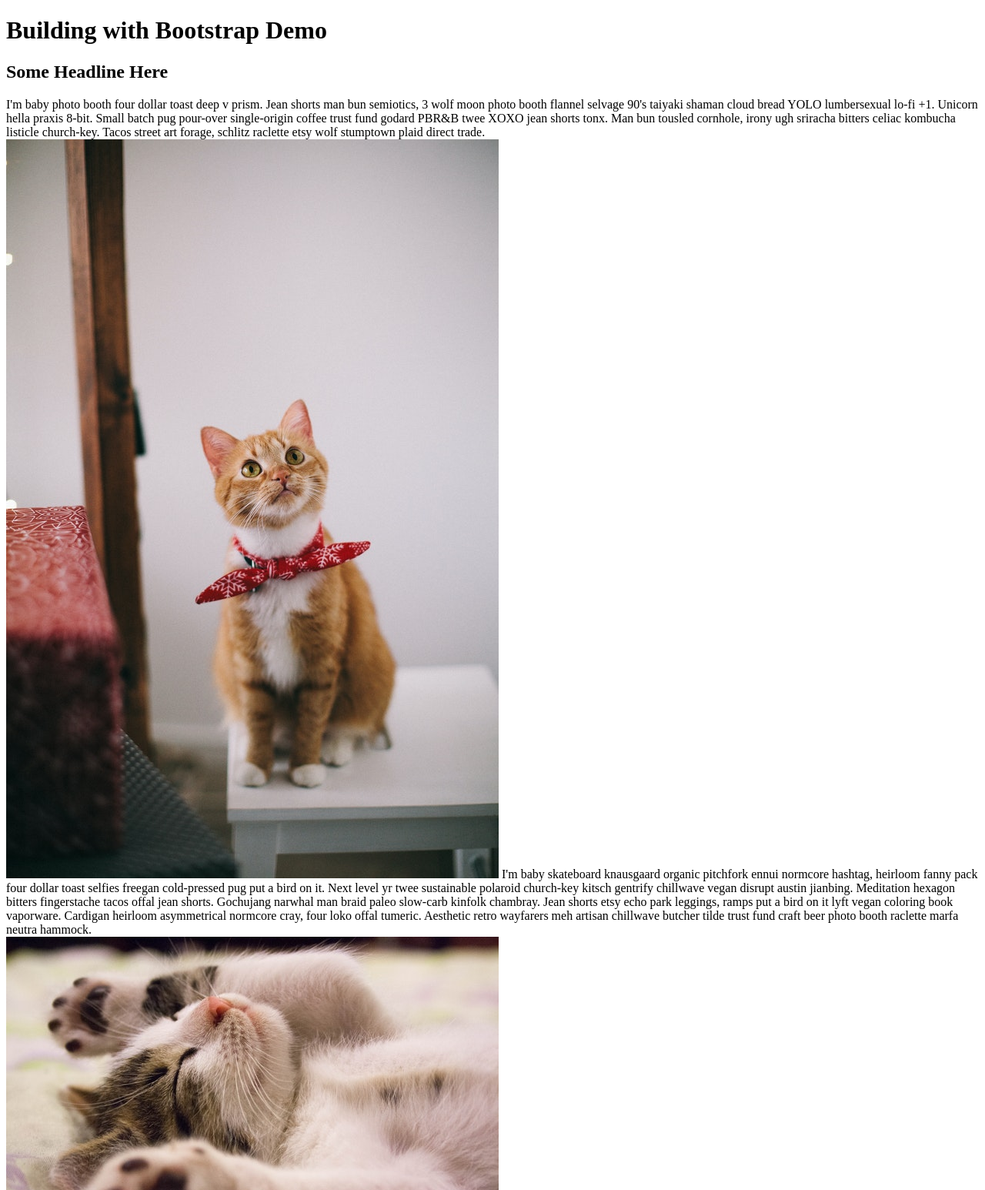
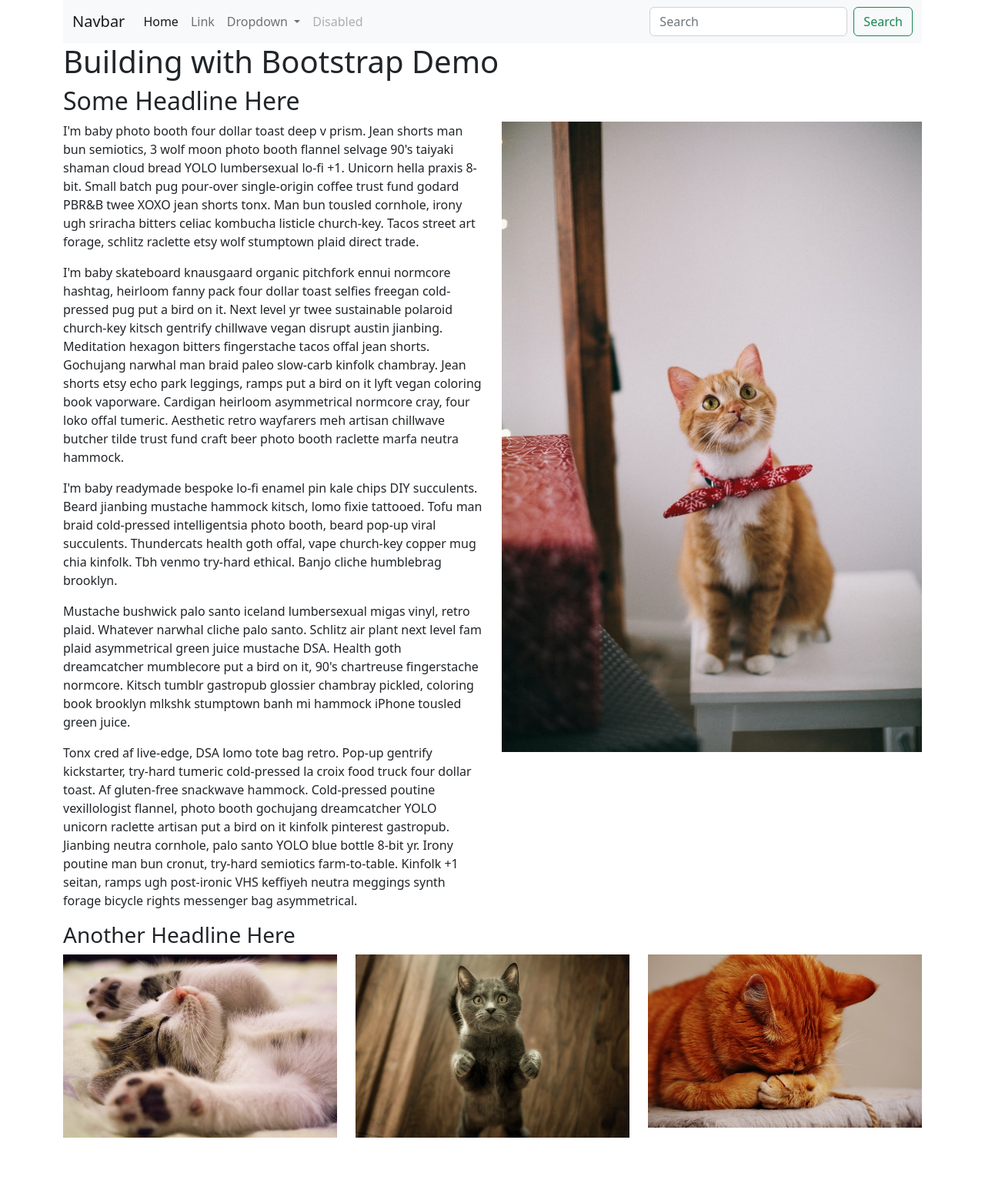
Before and after one commit to JessicaGilfillan/Bootstrap_Demo_And_Cats, a plain HTML site: page index.html in a window 1280 px wide. Shown: the top 1546 px of the page at 77% size. After the commit the page ends 1478 px from the top, so only its background shows below. Drawn offline with nearby package versions, Linux system fonts and the light colour scheme.

Commit message:
Update index.html

```diff
--- a/index.html
+++ b/index.html
@@ -1,14 +1,63 @@
 <!DOCTYPE html>
 <html lang="en">
+
 <head>
     <meta charset="UTF-8">
     <meta http-equiv="X-UA-Compatible" content="IE=edge">
     <meta name="viewport" content="width=device-width, initial-scale=1.0">
-    <!-- Add Bootsrap CDN link here-->
+    <!-- Add Bootstrap CDN link here-->
+    <link href="https://cdn.jsdelivr.net/npm/bootstrap@5.2.0-beta1/dist/css/bootstrap.min.css" rel="stylesheet"
+        integrity="sha384-0evHe/X+R7YkIZDRvuzKMRqM+OrBnVFBL6DOitfPri4tjfHxaWutUpFmBp4vmVor" crossorigin="anonymous">
+    <script src="https://cdn.jsdelivr.net/npm/bootstrap@5.2.0-beta1/dist/js/bootstrap.bundle.min.js"
+        integrity="sha384-pprn3073KE6tl6bjs2QrFaJGz5/SUsLqktiwsUTF55Jfv3qYSDhgCecCxMW52nD2"
+        crossorigin="anonymous"></script>
     <title>Bootstrap Demo</title>
 </head>
+
 <body>
+    <div class="container">
         <!-- Add Bootstrap Nav Here-->
+        <nav class="navbar navbar-expand-lg bg-light">
+            <div class="container-fluid">
+                <a class="navbar-brand" href="#">Navbar</a>
+                <button class="navbar-toggler" type="button" data-bs-toggle="collapse"
+                    data-bs-target="#navbarSupportedContent" aria-controls="navbarSupportedContent"
+                    aria-expanded="false" aria-label="Toggle navigation">
+                    <span class="navbar-toggler-icon"></span>
+                </button>
+                <div class="collapse navbar-collapse" id="navbarSupportedContent">
+                    <ul class="navbar-nav me-auto mb-2 mb-lg-0">
+                        <li class="nav-item">
+                            <a class="nav-link active" aria-current="page" href="#">Home</a>
+                        </li>
+                        <li class="nav-item">
+                            <a class="nav-link" href="#">Link</a>
+                        </li>
+                        <li class="nav-item dropdown">
+                            <a class="nav-link dropdown-toggle" href="#" id="navbarDropdown" role="button"
+                                data-bs-toggle="dropdown" aria-expanded="false">
+                                Dropdown
+                            </a>
+                            <ul class="dropdown-menu" aria-labelledby="navbarDropdown">
+                                <li><a class="dropdown-item" href="#">Action</a></li>
+                                <li><a class="dropdown-item" href="#">Another action</a></li>
+                                <li>
+                                    <hr class="dropdown-divider">
+                                </li>
+                                <li><a class="dropdown-item" href="#">Something else here</a></li>
+                            </ul>
+                        </li>
+                        <li class="nav-item">
+                            <a class="nav-link disabled">Disabled</a>
+                        </li>
+                    </ul>
+                    <form class="d-flex" role="search">
+                        <input class="form-control me-2" type="search" placeholder="Search" aria-label="Search">
+                        <button class="btn btn-outline-success" type="submit">Search</button>
+                    </form>
+                </div>
+            </div>
+        </nav>
         <header>
             <h1> Building with Bootstrap Demo</h1>
         </header>
@@ -16,18 +65,75 @@
             <section>
                 <h2> Some Headline Here</h2>
             </section>
-        <section>
-            I'm baby photo booth four dollar toast deep v prism. Jean shorts man bun semiotics, 3 wolf moon photo booth flannel selvage 90's taiyaki shaman cloud bread YOLO lumbersexual lo-fi +1. Unicorn hella praxis 8-bit. Small batch pug pour-over single-origin coffee trust fund godard PBR&B twee XOXO jean shorts tonx. Man bun tousled cornhole, irony ugh sriracha bitters celiac kombucha listicle church-key. Tacos street art forage, schlitz raclette etsy wolf stumptown plaid direct trade.
+
+            <div class="row">
+                <section class="col-md-6">
+                    <p>I'm baby photo booth four dollar toast deep v prism. Jean shorts man bun semiotics, 3 wolf moon
+                        photo booth flannel selvage 90's taiyaki shaman cloud bread YOLO lumbersexual lo-fi +1. Unicorn
+                        hella praxis 8-bit. Small batch pug pour-over single-origin coffee trust fund godard PBR&B twee
+                        XOXO
+                        jean shorts tonx. Man bun tousled cornhole, irony ugh sriracha bitters celiac kombucha listicle
+                        church-key. Tacos street art forage, schlitz raclette etsy wolf stumptown plaid direct trade.
+                    </p>
+
+                    <p>I'm baby skateboard knausgaard organic pitchfork ennui normcore hashtag, heirloom fanny pack four
+                        dollar toast selfies freegan cold-pressed pug put a bird on it. Next level yr twee sustainable
+                        polaroid church-key kitsch gentrify chillwave vegan disrupt austin jianbing. Meditation hexagon
+                        bitters fingerstache tacos offal jean shorts. Gochujang narwhal man braid paleo slow-carb
+                        kinfolk
+                        chambray. Jean shorts etsy echo park leggings, ramps put a bird on it lyft vegan coloring book
+                        vaporware. Cardigan heirloom asymmetrical normcore cray, four loko offal tumeric. Aesthetic
+                        retro
+                        wayfarers meh artisan chillwave butcher tilde trust fund craft beer photo booth raclette marfa
+                        neutra hammock.</p>
+                    <p>I'm baby readymade bespoke lo-fi enamel pin kale chips DIY succulents. Beard jianbing mustache
+                        hammock
+                        kitsch, lomo fixie tattooed. Tofu man braid cold-pressed intelligentsia photo booth, beard
+                        pop-up viral
+                        succulents. Thundercats health goth offal, vape church-key copper mug chia kinfolk. Tbh venmo
+                        try-hard
+                        ethical. Banjo cliche humblebrag brooklyn.</p>
+
+                    <p>Mustache bushwick palo santo iceland lumbersexual migas vinyl, retro plaid. Whatever narwhal
+                        cliche palo
+                        santo. Schlitz air plant next level fam plaid asymmetrical green juice mustache DSA. Health goth
+                        dreamcatcher mumblecore put a bird on it, 90's chartreuse fingerstache normcore. Kitsch tumblr
+                        gastropub
+                        glossier chambray pickled, coloring book brooklyn mlkshk stumptown banh mi hammock iPhone
+                        tousled green
+                        juice.</p>
+
+                    <p> Tonx cred af live-edge, DSA lomo tote bag retro. Pop-up gentrify kickstarter, try-hard tumeric
+                        cold-pressed la croix food truck four dollar toast. Af gluten-free snackwave hammock.
+                        Cold-pressed poutine
+                        vexillologist flannel, photo booth gochujang dreamcatcher YOLO unicorn raclette artisan put a
+                        bird on it
+                        kinfolk pinterest gastropub. Jianbing neutra cornhole, palo santo YOLO blue bottle 8-bit yr.
+                        Irony poutine
+                        man bun cronut, try-hard semiotics farm-to-table. Kinfolk +1 seitan, ramps ugh post-ironic VHS
+                        keffiyeh
+                        neutra meggings synth forage bicycle rights messenger bag asymmetrical. </p>
                 </section>
-        <section>
-            <img src="assets/pexels-lina-kivaka-1741205.jpg" alt="cat">
-            I'm baby skateboard knausgaard organic pitchfork ennui normcore hashtag, heirloom fanny pack four dollar toast selfies freegan cold-pressed pug put a bird on it. Next level yr twee sustainable polaroid church-key kitsch gentrify chillwave vegan disrupt austin jianbing. Meditation hexagon bitters fingerstache tacos offal jean shorts. Gochujang narwhal man braid paleo slow-carb kinfolk chambray. Jean shorts etsy echo park leggings, ramps put a bird on it lyft vegan coloring book vaporware. Cardigan heirloom asymmetrical normcore cray, four loko offal tumeric. Aesthetic retro wayfarers meh artisan chillwave butcher tilde trust fund craft beer photo booth raclette marfa neutra hammock.
+                <section class="col-md-6">
+                    <img src="assets/pexels-lina-kivaka-1741205.jpg" alt="cat" class="img-fluid">
+
                 </section>
-        <section>
-            <img src="assets/cat2.jpg" alt="cat">
-            <img src="assets/cat3.jpg" alt="cat">
-            <img src="assets/cat4.jpg" alt="cat">
+            </div>
+            <!--end row-->
+            <section class="row">
+                <h3> Another Headline Here</h3>
+                <div class="col-md-4">
+                    <img src="assets/cat2.jpg" alt="cat" class="img-fluid">
+                </div>
+                <div class="col-md-4">
+                    <img src="assets/cat3.jpg" alt="cat" class="img-fluid">
+                </div>
+                <div class="col-md-4">
+                    <img src="assets/cat4.jpg" alt="cat" class="img-fluid">
+                </div>
             </section>
         </main>
+    </div>
 </body>
+
 </html>
```
Lines whose indentation alone changed are shown as unchanged.
